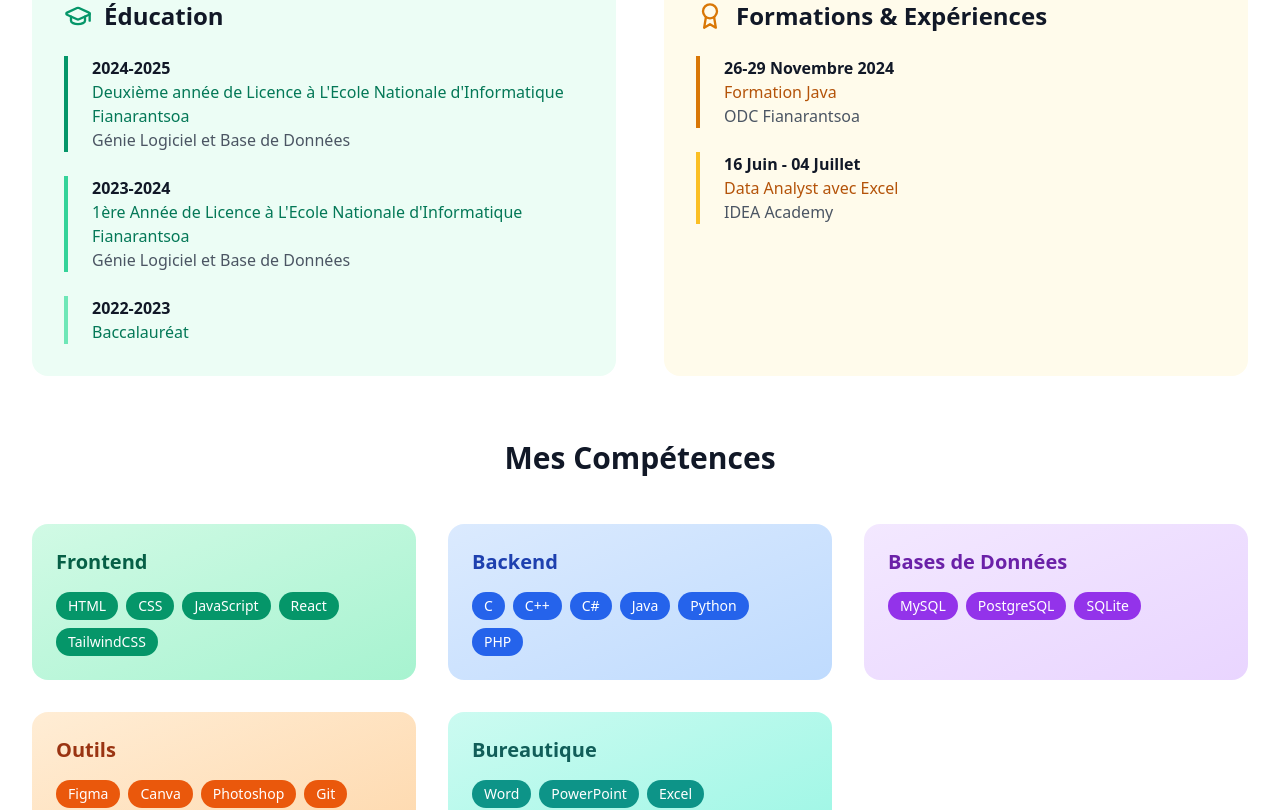
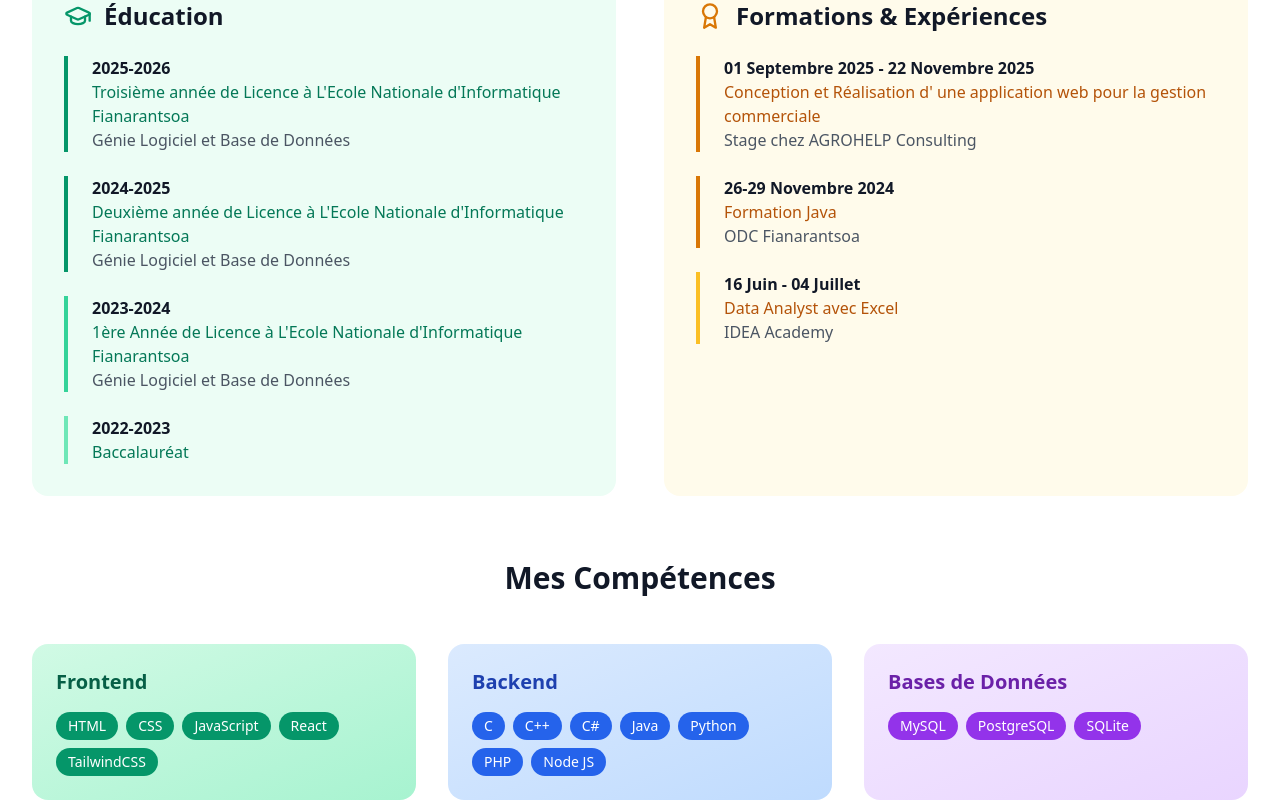
Before and after one commit to ElyseRaz/MyPortfolio, a React (Vite) app: page / in a window 1280 px wide. Shown: the part 1060-1870 px from the top of the page. Built offline with nearby package versions, Linux system fonts and the light colour scheme.

Commit message:
Update Information

```diff
--- a/src/App.tsx
+++ b/src/App.tsx
@@ -56,7 +56,7 @@ function App() {
 
   const skills = {
     frontend: ['HTML', 'CSS', 'JavaScript', 'React', 'TailwindCSS'],
-    backend: ['C', 'C++', 'C#', 'Java', 'Python', 'PHP'],
+    backend: ['C', 'C++', 'C#', 'Java', 'Python', 'PHP', 'Node JS'],
     database: ['MySQL', 'PostgreSQL', 'SQLite'],
     tools: ['Figma', 'Canva', 'Photoshop', 'Git', 'GitHub'],
     office: ['Word', 'PowerPoint', 'Excel']
@@ -353,6 +353,11 @@ function App() {
                 <h3 className="text-2xl font-bold text-gray-900 dark:text-white">Éducation</h3>
               </div>
               <div className="space-y-6">
+              <div className="border-l-4 border-emerald-600 dark:border-emerald-400 pl-6">
+                  <h4 className="font-semibold text-gray-900 dark:text-white">2025-2026</h4>
+                  <p className="text-emerald-700 dark:text-emerald-300 font-medium">Troisième année de Licence à L'Ecole Nationale d'Informatique Fianarantsoa</p>
+                  <p className="text-gray-600 dark:text-gray-300">Génie Logiciel et Base de Données</p>
+                </div>
                 <div className="border-l-4 border-emerald-600 dark:border-emerald-400 pl-6">
                   <h4 className="font-semibold text-gray-900 dark:text-white">2024-2025</h4>
                   <p className="text-emerald-700 dark:text-emerald-300 font-medium">Deuxième année de Licence à L'Ecole Nationale d'Informatique Fianarantsoa</p>
@@ -377,6 +382,11 @@ function App() {
                 <h3 className="text-2xl font-bold text-gray-900 dark:text-white">Formations & Expériences</h3>
               </div>
               <div className="space-y-6">
+              <div className="border-l-4 border-amber-600 dark:border-amber-400 pl-6">
+                  <h4 className="font-semibold text-gray-900 dark:text-white">01 Septembre 2025 - 22 Novembre 2025</h4>
+                  <p className="text-amber-700 dark:text-amber-300 font-medium">Conception et Réalisation d' une application web pour la gestion commerciale</p>
+                  <p className="text-gray-600 dark:text-gray-300">Stage chez AGROHELP Consulting</p>
+                </div>
                 <div className="border-l-4 border-amber-600 dark:border-amber-400 pl-6">
                   <h4 className="font-semibold text-gray-900 dark:text-white">26-29 Novembre 2024</h4>
                   <p className="text-amber-700 dark:text-amber-300 font-medium">Formation Java</p>
@@ -576,7 +586,7 @@ function App() {
                 </div>
                 <div>
                   <h3 className="font-semibold text-gray-900 dark:text-white">Téléphone</h3>
-                  <p className="text-gray-600 dark:text-gray-300">+261 34 65 713 48</p>
+                  <p className="text-gray-600 dark:text-gray-300">+261 38 06 123 12</p>
                 </div>
               </div>
 
@@ -586,7 +596,7 @@ function App() {
                 </div>
                 <div>
                   <h3 className="font-semibold text-gray-900 dark:text-white">Localisation</h3>
-                  <p className="text-gray-600 dark:text-gray-300">Madagascar</p>
+                  <p className="text-gray-600 dark:text-gray-300">Tambohobe, Fianarantsoa, Madagascar</p>
                 </div>
               </div>
             </div>
```
